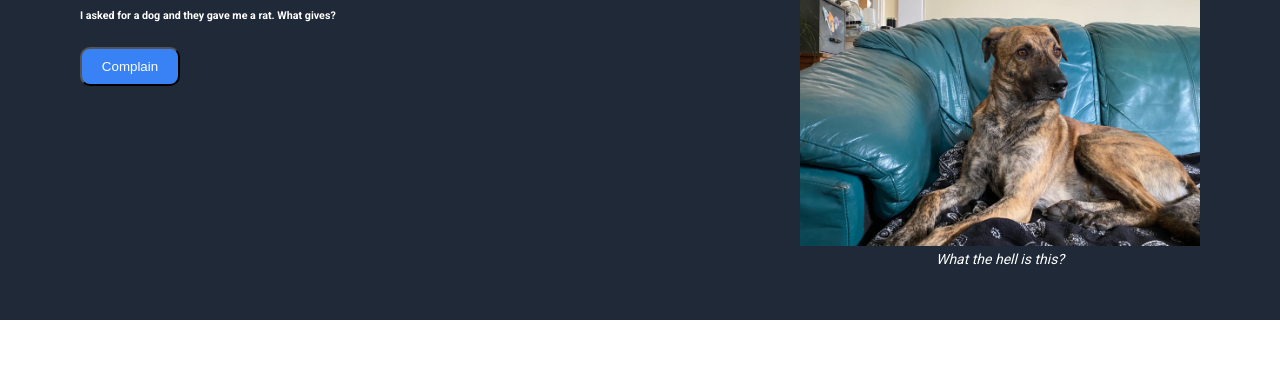
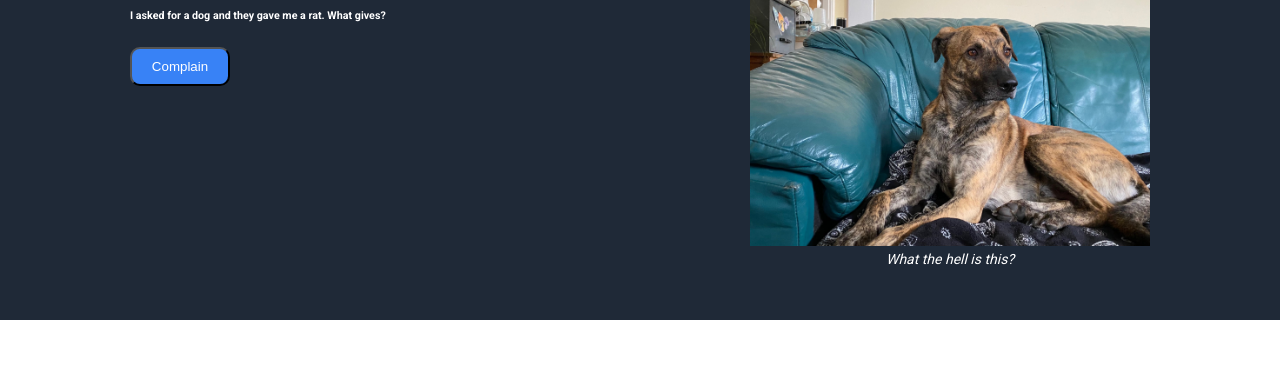
Before and after one commit to alancashman/odin_landing_page, a plain HTML site: page index.html in a window 1280 px wide. Shown: the part 153-519 px from the top of the page. Drawn offline with Linux system fonts and the light colour scheme.

Commit message:
Update app.css

```diff
--- a/app.css
+++ b/app.css
@@ -17,7 +17,7 @@ body {
     color: white;
     display: flex;
     flex-direction: column;
-    padding: 0 80px;
+    padding: 0 130px;
 }
 
 .nav {
```
